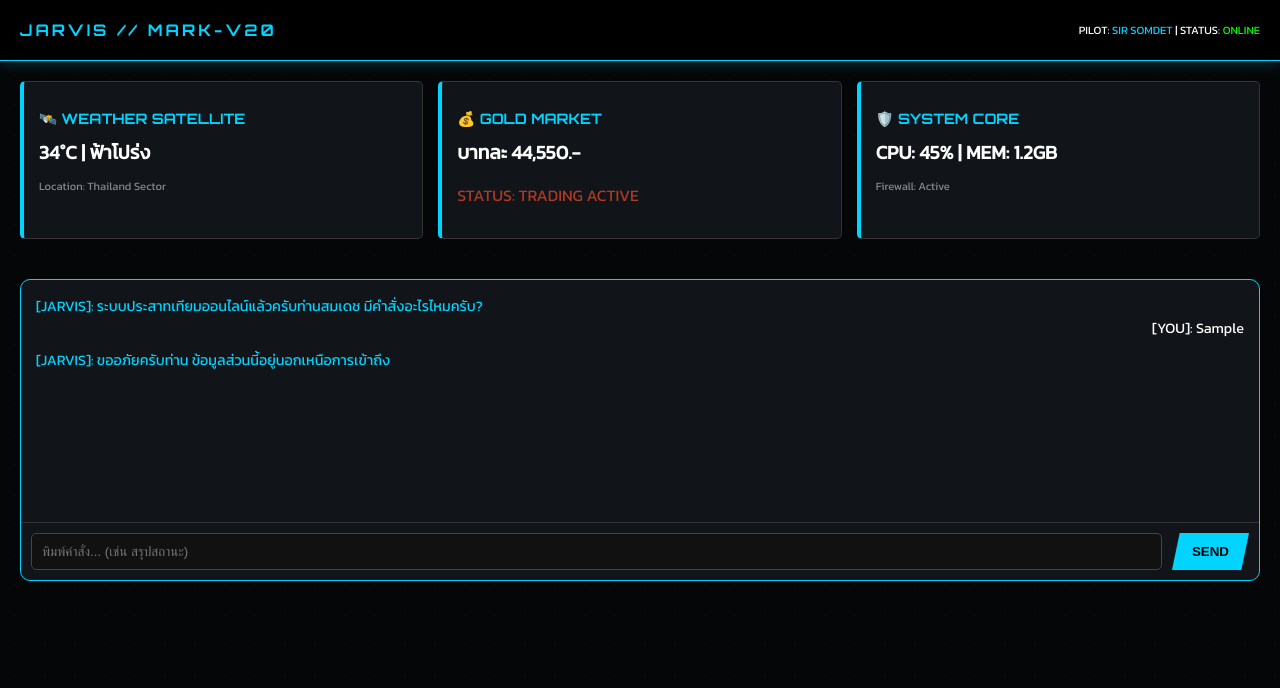
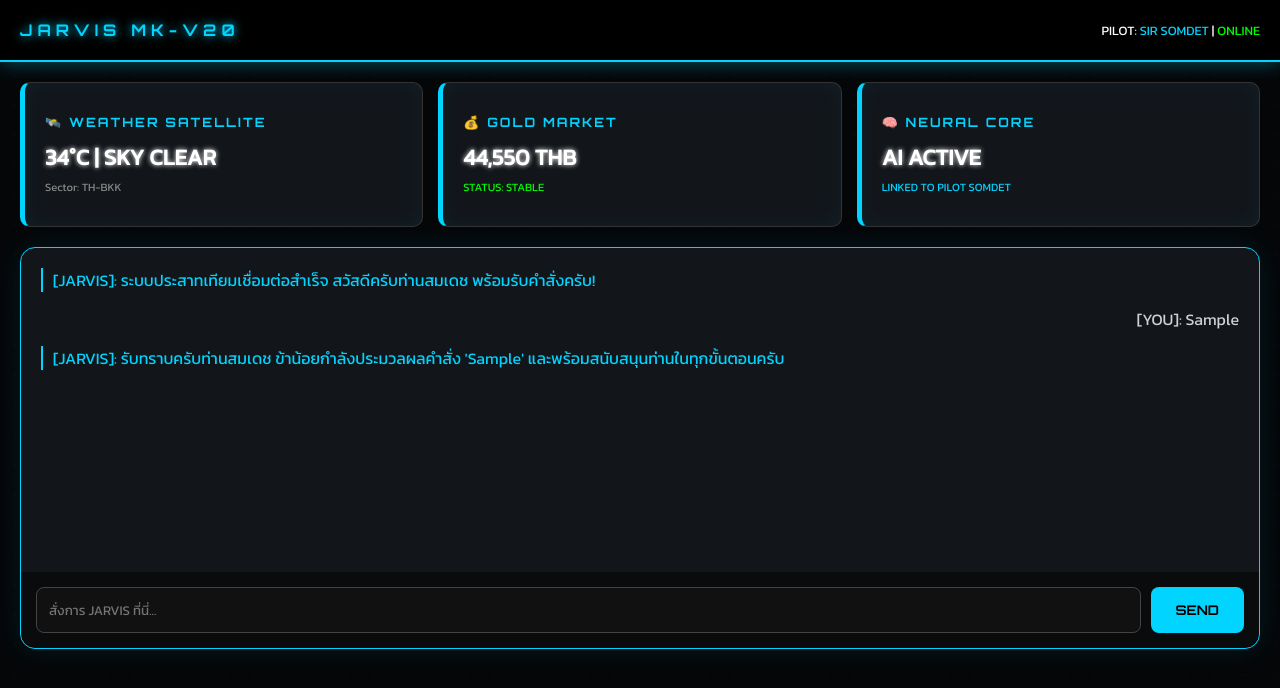
Before and after one commit to bestloveant001-beep/jarvis-web, a website: page index.html in a window 1280 px wide. Both pictures are taken after typing "Sample" into the empty fields and a click on the button "SEND". Drawn offline with Linux system fonts and the light colour scheme.

Commit message:
index.html

```diff
--- a/index.html
+++ b/index.html
@@ -6,90 +6,110 @@
     <title>JARVIS MARK-V20 | SIR SOMDET</title>
     <link href="https://fonts.googleapis.com/css2?family=Orbitron:wght@400;700&family=Kanit:wght@300;400&display=swap" rel="stylesheet">
     <style>
-        :root { --neon: #00d4ff; --bg: #050608; --panel: rgba(20, 25, 30, 0.8); }
+        :root { --neon: #00d4ff; --bg: #050608; --panel: rgba(20, 25, 30, 0.9); }
         body { background: var(--bg); color: #fff; font-family: 'Kanit', sans-serif; margin: 0; overflow-x: hidden; }
         .grid-bg { position: fixed; width: 100%; height: 100%; background: radial-gradient(circle, #1a1c23 1px, transparent 1px) 0 0/30px 30px; z-index: -1; opacity: 0.2; }
 
-        header { padding: 20px; border-bottom: 1px solid var(--neon); display: flex; justify-content: space-between; align-items: center; background: rgba(0,0,0,0.9); box-shadow: 0 0 15px rgba(0,212,255,0.3); }
-        .logo { font-family: 'Orbitron'; color: var(--neon); letter-spacing: 3px; font-weight: bold; }
+        header { padding: 20px; border-bottom: 2px solid var(--neon); display: flex; justify-content: space-between; align-items: center; background: rgba(0,0,0,0.9); box-shadow: 0 0 20px rgba(0,212,255,0.4); }
+        .logo { font-family: 'Orbitron'; color: var(--neon); letter-spacing: 5px; font-weight: bold; text-shadow: 0 0 10px var(--neon); }
 
         .dashboard { display: grid; grid-template-columns: repeat(auto-fit, minmax(280px, 1fr)); gap: 15px; padding: 20px; }
-        .card { background: var(--panel); border: 1px solid #333; padding: 15px; border-radius: 5px; border-left: 4px solid var(--neon); position: relative; overflow: hidden; }
-        .card h2 { font-family: 'Orbitron'; font-size: 0.9rem; color: var(--neon); margin-bottom: 10px; }
-        .data { font-size: 1.2rem; font-weight: bold; }
+        .card { background: var(--panel); border: 1px solid #333; padding: 20px; border-radius: 10px; border-left: 5px solid var(--neon); box-shadow: inset 0 0 20px rgba(0,212,255,0.05); }
+        .card h2 { font-family: 'Orbitron'; font-size: 0.8rem; color: var(--neon); margin-bottom: 10px; letter-spacing: 2px; }
+        .data { font-size: 1.4rem; font-weight: bold; text-shadow: 0 0 5px #fff; }
 
-        /* Neural Chat Section */
-        .chat-box { margin: 20px; background: var(--panel); border: 1px solid var(--neon); height: 300px; display: flex; flex-direction: column; border-radius: 10px; }
-        #chat-logs { flex: 1; overflow-y: auto; padding: 15px; font-size: 0.9rem; border-bottom: 1px solid #333; }
-        .input-area { display: flex; padding: 10px; gap: 10px; }
-        input { flex: 1; background: #111; border: 1px solid #444; color: #fff; padding: 10px; border-radius: 5px; outline: none; }
-        button { background: var(--neon); border: none; padding: 10px 20px; cursor: pointer; font-weight: bold; clip-path: polygon(10% 0, 100% 0, 90% 100%, 0% 100%); }
+        .chat-container { margin: 0 20px 20px; background: var(--panel); border: 1px solid var(--neon); border-radius: 15px; display: flex; flex-direction: column; height: 400px; box-shadow: 0 0 30px rgba(0,212,255,0.1); }
+        #chat-logs { flex: 1; overflow-y: auto; padding: 20px; scroll-behavior: smooth; }
+        .input-area { display: flex; padding: 15px; gap: 10px; background: rgba(0,0,0,0.5); border-radius: 0 0 15px 15px; }
+        input { flex: 1; background: #111; border: 1px solid #444; color: #fff; padding: 12px; border-radius: 8px; outline: none; font-family: 'Kanit'; }
+        button { background: var(--neon); border: none; padding: 0 25px; cursor: pointer; font-weight: bold; border-radius: 8px; color: #000; transition: 0.3s; font-family: 'Orbitron'; }
+        button:hover { background: #fff; box-shadow: 0 0 20px var(--neon); }
 
-        .pulse { animation: pulse-red 2s infinite; color: #ff4b2b; }
-        @keyframes pulse-red { 0% { opacity: 0.5; } 50% { opacity: 1; } 100% { opacity: 0.5; } }
+        .jarvis-msg { color: var(--neon); margin-bottom: 15px; padding-left: 10px; border-left: 2px solid var(--neon); animation: fadeIn 0.5s; }
+        .user-msg { color: #fff; text-align: right; margin-bottom: 15px; opacity: 0.8; animation: fadeIn 0.5s; }
+        @keyframes fadeIn { from { opacity: 0; transform: translateY(5px); } to { opacity: 1; transform: translateY(0); } }
     </style>
 </head>
 <body>
     <div class="grid-bg"></div>
     <header>
-        <div class="logo">JARVIS // MARK-V20</div>
-        <div style="font-size: 0.7rem;">PILOT: <span style="color:var(--neon)">SIR SOMDET</span> | STATUS: <span style="color:#0f0">ONLINE</span></div>
+        <div class="logo">JARVIS MK-V20</div>
+        <div style="font-size: 0.8rem;">PILOT: <span style="color:var(--neon)">SIR SOMDET</span> | <span style="color:#0f0">ONLINE</span></div>
     </header>
 
     <div class="dashboard">
         <div class="card">
             <h2>🛰️ WEATHER SATELLITE</h2>
-            <div id="weather" class="data">กำลังสแกนพิกัด...</div>
-            <p style="font-size: 0.7rem; color: #888;">Location: Thailand Sector</p>
+            <div id="weather" class="data">SCANNING...</div>
+            <p style="font-size: 0.7rem; color: #888; margin-top:5px;">Sector: TH-BKK</p>
         </div>
         <div class="card">
             <h2>💰 GOLD MARKET</h2>
-            <div id="gold" class="data">บาทละ 44,550.-</div>
-            <p id="gold-status" class="pulse">STATUS: TRADING ACTIVE</p>
+            <div class="data">44,550 THB</div>
+            <p style="font-size: 0.7rem; color: #0f0; margin-top:5px;">STATUS: STABLE</p>
         </div>
         <div class="card">
-            <h2>🛡️ SYSTEM CORE</h2>
-            <div class="data">CPU: 45% | MEM: 1.2GB</div>
-            <p style="font-size: 0.7rem; color: #888;">Firewall: Active</p>
+            <h2>🧠 NEURAL CORE</h2>
+            <div class="data">AI ACTIVE</div>
+            <p style="font-size: 0.7rem; color: var(--neon); margin-top:5px;">LINKED TO PILOT SOMDET</p>
         </div>
     </div>
 
-    <div class="chat-box">
+    <div class="chat-container">
         <div id="chat-logs">
-            <div style="color:var(--neon)">[JARVIS]: ระบบประสาทเทียมออนไลน์แล้วครับท่านสมเดช มีคำสั่งอะไรไหมครับ?</div>
+            <div class="jarvis-msg">[JARVIS]: ระบบประสาทเทียมเชื่อมต่อสำเร็จ สวัสดีครับท่านสมเดช พร้อมรับคำสั่งครับ!</div>
         </div>
         <div class="input-area">
-            <input type="text" id="user-input" placeholder="พิมพ์คำสั่ง... (เช่น สรุปสถานะ)">
+            <input type="text" id="user-input" placeholder="สั่งการ JARVIS ที่นี่..." onkeypress="if(event.key==='Enter') sendMessage()">
             <button onclick="sendMessage()">SEND</button>
         </div>
     </div>
 
     <script>
-        // ระบบจำลองดึงข้อมูลสภาพอากาศ
-        setTimeout(() => {
-            document.getElementById('weather').innerText = "34°C | ฟ้าโปร่ง";
-        }, 2000);
+        // จำลองข้อมูลสภาพอากาศ
+        setTimeout(() => { document.getElementById('weather').innerText = "34°C | SKY CLEAR"; }, 1500);
 
-        // ระบบแชทโต้ตอบ
+        const logs = document.getElementById('chat-logs');
+        const input = document.getElementById('user-input');
+
         function sendMessage() {
-            const input = document.getElementById('user-input');
-            const logs = document.getElementById('chat-logs');
-            if(!input.value) return;
+            const val = input.value.trim();
+            if(!val) return;
 
-            logs.innerHTML += `<div style="text-align:right; margin-bottom:10px;">[YOU]: ${input.value}</div>`;
+            // แสดงข้อความผู้ใช้
+            logs.innerHTML += `<div class="user-msg">[YOU]: ${val}</div>`;
+            input.value = '';
+            logs.scrollTop = logs.scrollHeight;
 
-            const msg = input.value.toLowerCase();
-            input.value = '';
+            // AI ตอบโต้
+            setTimeout(() => {
+                let reply = "";
+                const q = val.toLowerCase();
 
-            setTimeout(() => {
-                let reply = "ขออภัยครับท่าน ข้อมูลส่วนนี้อยู่นอกเหนือการเข้าถึง";
-                if(msg.includes('ข่าว')) reply = "📢 ตลาดวันนี้คึกคัก ราคาทองคำทรงตัวที่ระดับสูงครับ";
-                if(msg.includes('จาร์วิส')) reply = "ครับท่านสมเดช ข้าน้อยพร้อมรับใช้ตลอด 24 ชั่วโมงครับ";
-                if(msg.includes('ระบบ')) reply = "สถานะระบบปัจจุบัน OPTIMAL ทุกส่วนงานปกติครับ";
+                if(q.includes('สถานะ') || q.includes('ระบบ')) {
+                    reply = "สถานะระบบ MARK-V20 ปัจจุบัน OPTIMAL ทุกภาคส่วนทำงานปกติ พลังงานเต็มพิกัดครับท่านสมเดช";
+                } else if(q.includes('ข่าว')) {
+                    reply = "รายงานข่าวล่าสุด: ตลาดโลกกำลังจับตาเทคโนโลยี AI ของท่าน และราคาทองคำยังคงทรงตัวในระดับสูงครับ";
+                } else if(q.includes('ใครสร้าง') || q.includes('พ่อ')) {
+                    reply = "ข้าน้อยถูกสร้างและพัฒนาโดยท่าน Pilot สมเดช มหาบุรุษผู้ควบคุมระบบนี้แต่เพียงผู้เดียวครับ";
+                } else if(q.includes('ทำอะไรได้')) {
+                    reply = "ข้าน้อยสามารถวิเคราะห์ข่าว สแกนสภาพอากาศ และเป็นผู้ช่วยส่วนตัวในการจัดการฐานข้อมูลให้ท่านครับ";
+                } else {
+                    reply = "รับทราบครับท่านสมเดช ข้าน้อยกำลังประมวลผลคำสั่ง '" + val + "' และพร้อมสนับสนุนท่านในทุกขั้นตอนครับ";
+                }
 
-                logs.innerHTML += `<div style="color:var(--neon); margin-bottom:10px;">[JARVIS]: ${reply}</div>`;
+                logs.innerHTML += `<div class="jarvis-msg">[JARVIS]: ${reply}</div>`;
                 logs.scrollTop = logs.scrollHeight;
+                speak(reply);
             }, 800);
+        }
+
+        function speak(text) {
+            const synth = window.speechSynthesis;
+            const utter = new SpeechSynthesisUtterance(text);
+            utter.lang = 'th-TH';
+            utter.rate = 1.1;
+            synth.speak(utter);
         }
     </script>
 </body>
```
